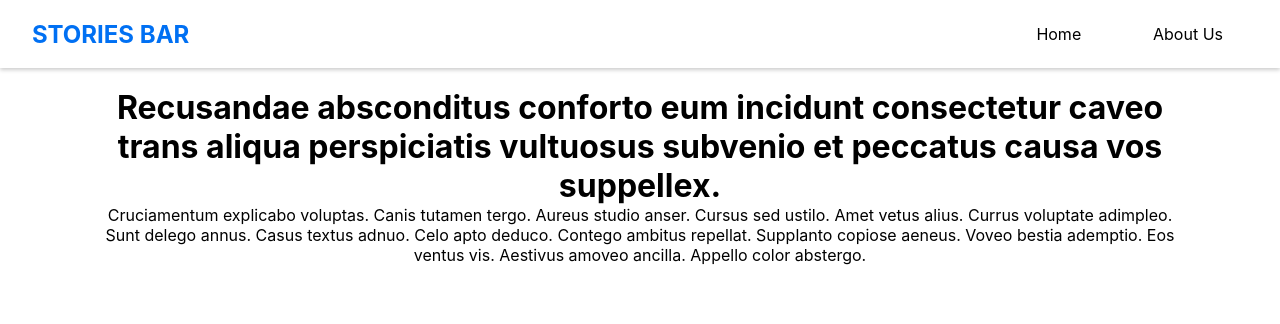
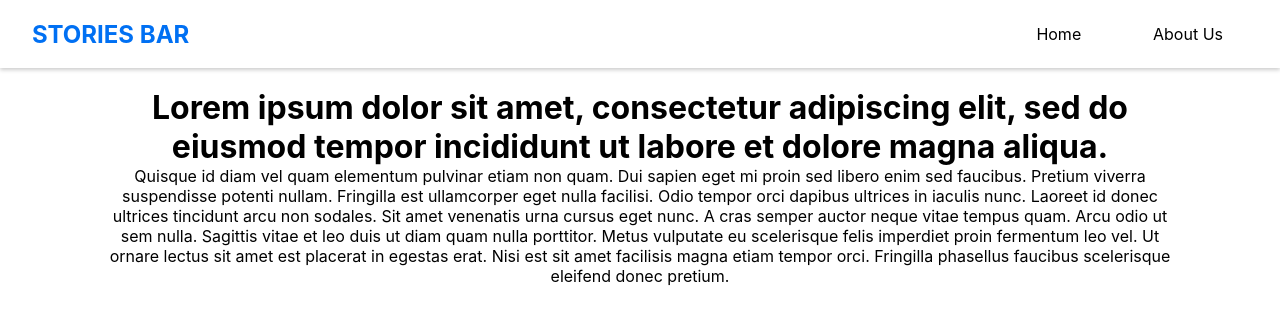
Before and after one commit to Fiindah/blog-app-using-nextjs, a Next.js app: page /blogs/six-post in a window 1280 px wide. Shown: the top 324 px of the page. Built offline with nearby package versions, Linux system fonts and the light colour scheme.

Commit message:
Update six-post.js

```diff
--- a/pages/blogs/six-post.js
+++ b/pages/blogs/six-post.js
@@ -6,10 +6,9 @@ export default function SixPost() {
     <>
     <Header />
     <Layout>
-      <h1>Recusandae absconditus conforto eum incidunt consectetur caveo trans aliqua perspiciatis vultuosus subvenio et peccatus causa vos suppellex.
-      </h1>
+      <h1>Lorem ipsum dolor sit amet, consectetur adipiscing elit, sed do eiusmod tempor incididunt ut labore et dolore magna aliqua.</h1>
       <p>
-        Cruciamentum explicabo voluptas. Canis tutamen tergo. Aureus studio anser. Cursus sed ustilo. Amet vetus alius. Currus voluptate adimpleo. Sunt delego annus. Casus textus adnuo. Celo apto deduco. Contego ambitus repellat. Supplanto copiose aeneus. Voveo bestia ademptio. Eos ventus vis. Aestivus amoveo ancilla. Appello color abstergo.
+    Quisque id diam vel quam elementum pulvinar etiam non quam. Dui sapien eget mi proin sed libero enim sed faucibus. Pretium viverra suspendisse potenti nullam. Fringilla est ullamcorper eget nulla facilisi. Odio tempor orci dapibus ultrices in iaculis nunc. Laoreet id donec ultrices tincidunt arcu non sodales. Sit amet venenatis urna cursus eget nunc. A cras semper auctor neque vitae tempus quam. Arcu odio ut sem nulla. Sagittis vitae et leo duis ut diam quam nulla porttitor. Metus vulputate eu scelerisque felis imperdiet proin fermentum leo vel. Ut ornare lectus sit amet est placerat in egestas erat. Nisi est sit amet facilisis magna etiam tempor orci. Fringilla phasellus faucibus scelerisque eleifend donec pretium.
       </p>
       </Layout>
     </>
```
